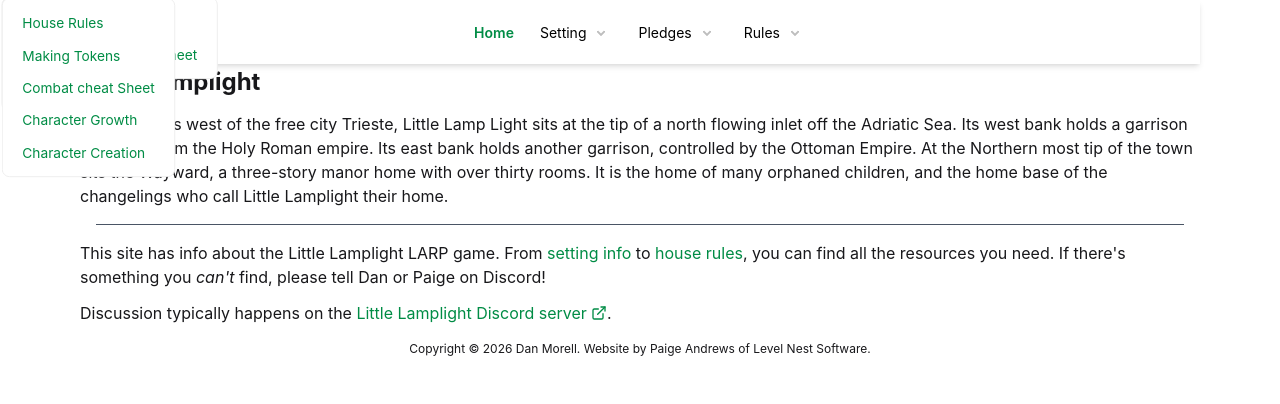
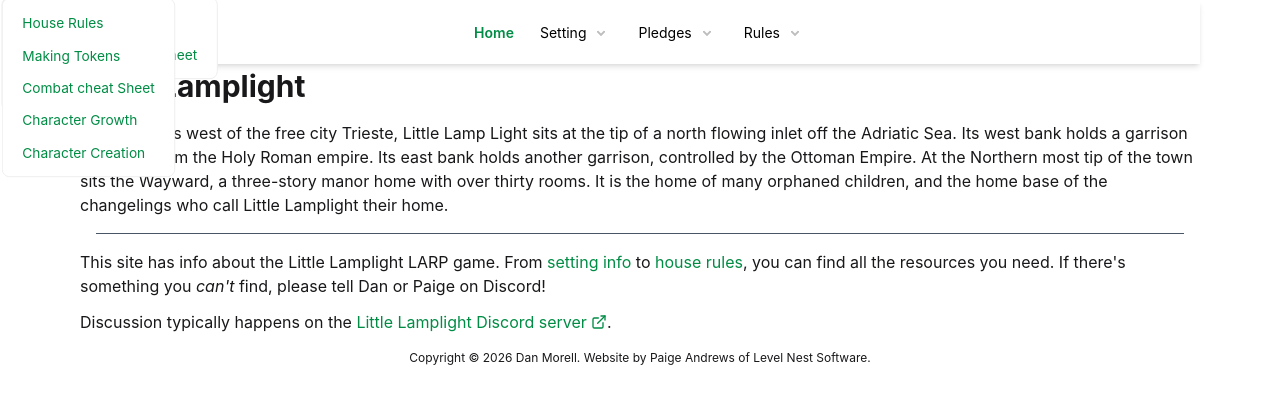
Before and after one commit to aurule/little-lamplight, a SvelteKit app: page / in a window 1280 px wide. Shown: the top 404 px of the page. Built offline with nearby package versions, Linux system fonts and the light colour scheme.

Commit message:
Tweak how headers are displayed

```diff
--- a/src/routes/layout.css
+++ b/src/routes/layout.css
@@ -14,12 +14,18 @@ body {
 }
 
 h1 {
-  font-size: var(--text-2xl);
+  font-size: var(--text-3xl);
   margin-bottom: 0.75rem;
   font-weight: 700;
 }
 
 h2 {
+  font-size: var(--text-2xl);
+  margin: 1.5rem 0 0.5rem 0;
+  font-weight: 500;
+}
+
+h3 {
   font-size: var(--text-xl);
   margin: 1.5rem 0 0.5rem 0;
   font-weight: 500;
```
